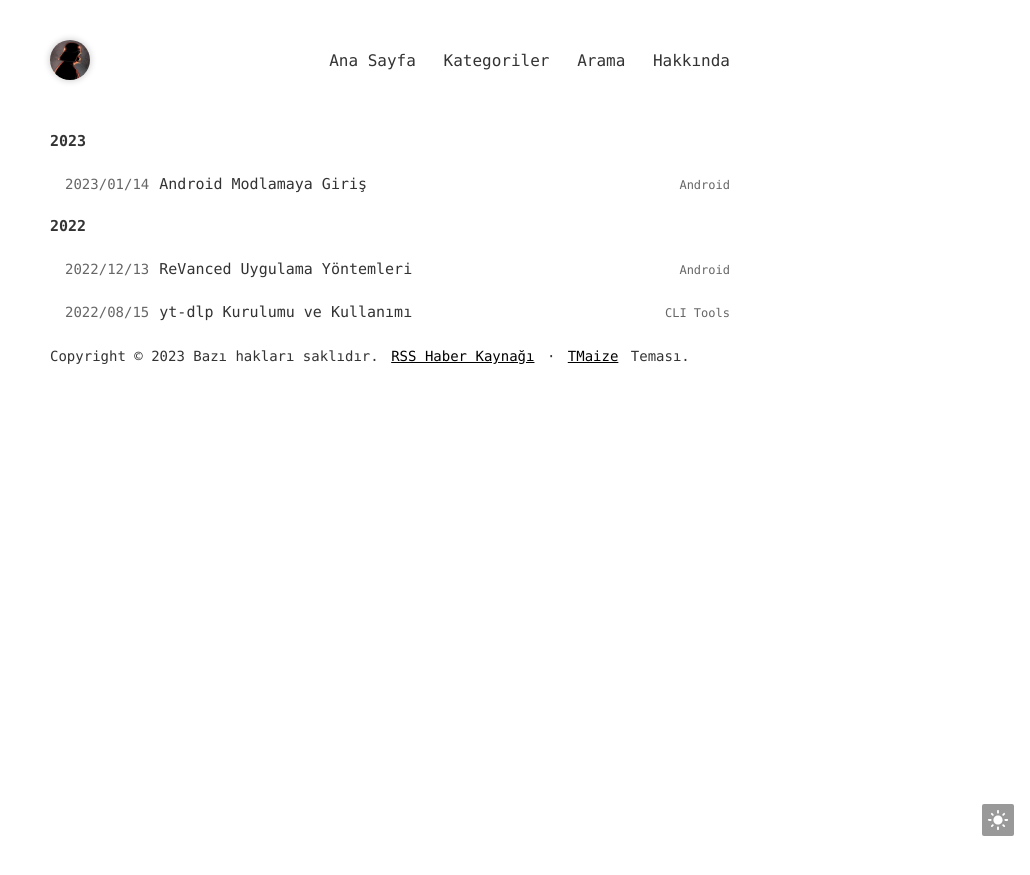
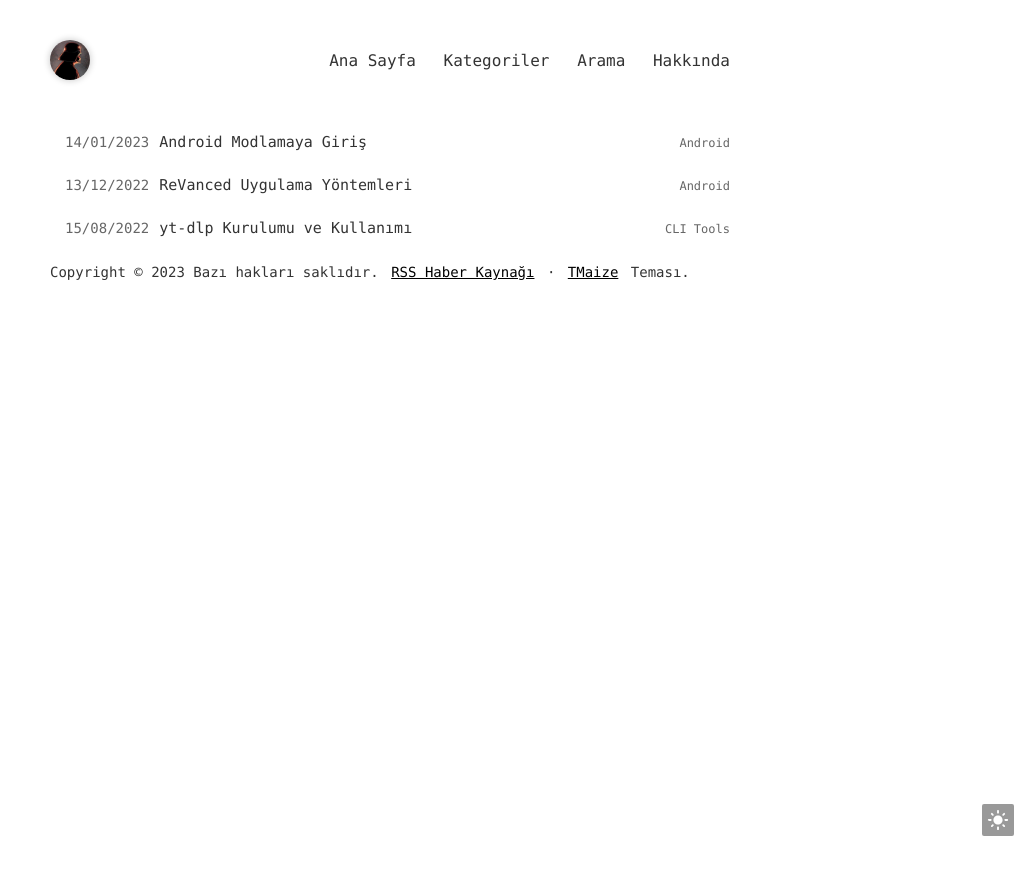
Before and after one commit to seaque/blogger, a Jekyll site: the page built from index.html, in a window 1280 px wide. Shown: the top 875 px of the page, without its empty margins (250-1280 px from the left). Built offline with Jekyll 4.4.1, drawn with Linux system fonts in a browser that asks for light colours.

Commit message:
layout (index and .post-image)

```diff
--- a/_layouts/mypost.html
+++ b/_layouts/mypost.html
@@ -7,7 +7,7 @@
   <h1 class="title" id="{{ page.title }}">{{ page.title }}</h1>
   {% if page.date %}
   <div class="subtitle">
-    <span>{{site.author}} • {{ page.date | date: "%Y-%m-%d" }}</span>
+    <span>{{site.author}} <span>&#183;</span> {{ page.date | date: "%d/%m/%Y" }}</span>
     {%- if site.extCount %}
       <span>Görüntüleme</span>
       <span id="busuanzi_value_page_pv"></span>
--- a/index.html
+++ b/index.html
@@ -8,11 +8,10 @@ layout: page
     {%- capture post_next_year %}{{ post.next.date | date: "%Y" }}{% endcapture -%}
     {%- if forloop.first or post_next_year != post_year -%}
     <div class="list-post">
-      <h2 id="{{post_year}}">{{post_year}}</h2>
       <ul>
     {%- endif %}
         <li>
-          <span class="date">{{ post.date | date: "%Y/%m/%d" }}</span>
+          <span class="date">{{ post.date | date: "%d/%m/%Y" }}</span>
           <div class="title">
             <a href="{{ site.baseurl | append: post.url }}" class="hover-underline">{{ post.title }}</a>
           </div>
--- a/pages/categories.html
+++ b/pages/categories.html
@@ -18,7 +18,7 @@
     <ul>
       {%- for post in category[1] %}
       <li>
-        <span class="date">{{ post.date | date: "%Y/%m/%d" }}</span>
+        <span class="date">{{ post.date | date: "%d/%m/%Y" }}</span>
         <div class="title">
           <a href="{{ site.baseurl | append: post.url }}" class="hover-underline">{{ post.title }}</a>
         </div>
--- a/static/css/post.css
+++ b/static/css/post.css
@@ -153,9 +153,8 @@
 .post-image {
   width: 50%;
   display: block;
-  margin-top: 1rem;
+  margin-top: 1rem !important;
 }
-
 .post-image:hover {
   transition: .3s ease;
   filter: drop-shadow(.2rem .1rem .5rem rgb(107, 107, 107))
```
